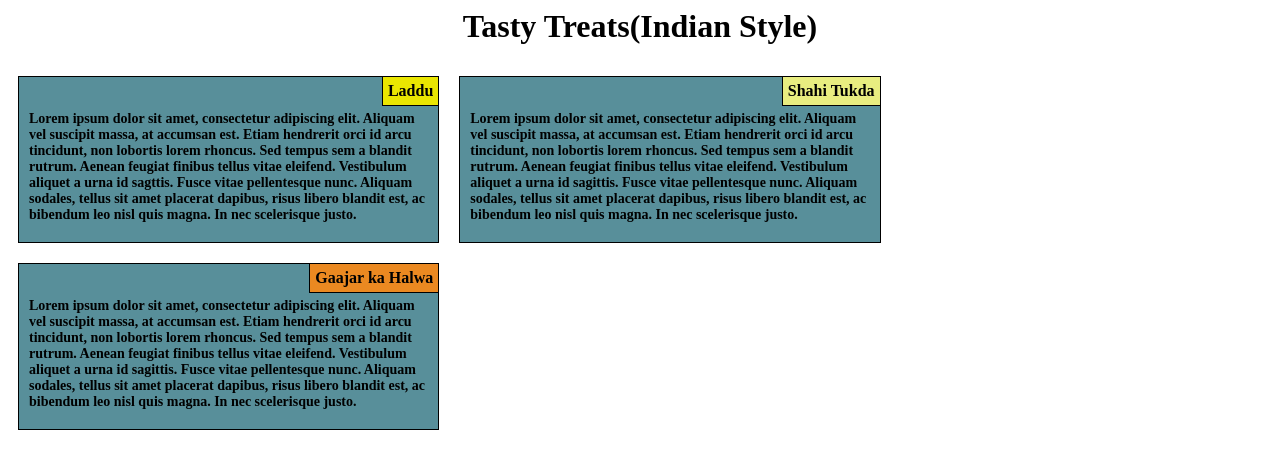
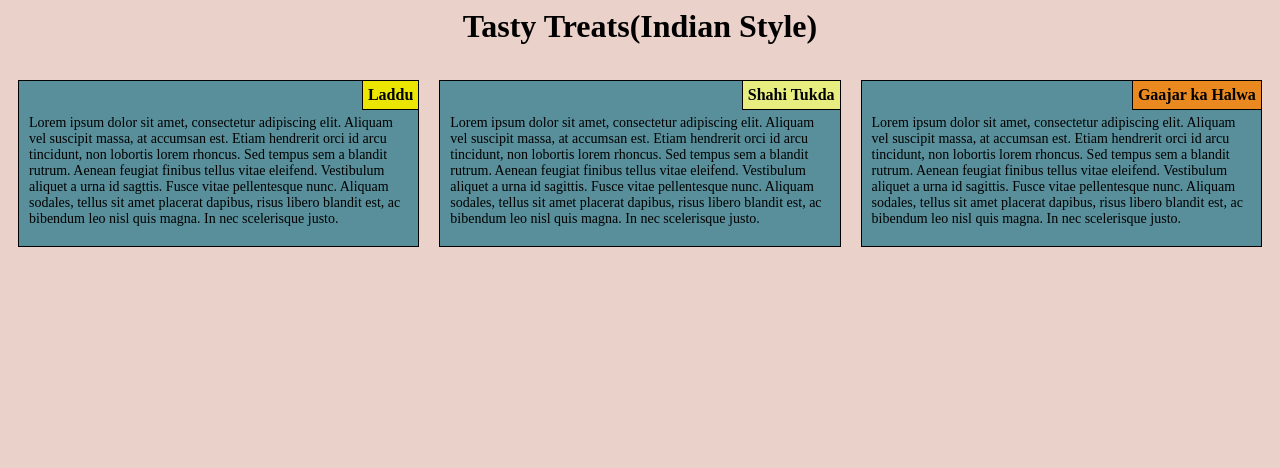
Before and after one commit to Huntsman2019/coursera-webdev, a plain HTML site: page module2-soln/index.html in a window 1280 px wide. Drawn offline with Linux system fonts and the light colour scheme.

Commit message:
Added spacing between sections and made the background better

```diff
--- a/module2-soln/css/style.css
+++ b/module2-soln/css/style.css
@@ -129,9 +129,13 @@
 *{
 	box-sizing: border-box;
 }
+body{
+	background-color: #ead1c9;
+}
 #heading{
 	text-align: center;
 	margin: 0px;
+	margin-bottom: 25px;
 }
 .row{
 	width: 100%;
--- a/module2-soln/index.html
+++ b/module2-soln/index.html
@@ -1,26 +1,32 @@
 <!DOCTYPE html>
 <html>
 <head>
-	<title></title>
+	<title>Module 2 Solution</title>
 	<meta charset="utf-8">
 	<meta name="viewport" content="width=device-width,initial-scale=1">
 	<link rel="stylesheet" href="css/style.css">
 </head>
 <body>
-	<h1 id="heading">Tasty Treats(Indian Style)<h1>
+	<h1 id="heading">Tasty Treats(Indian Style)</h1>
 	<div class="row">
-		<section class="col-lg-4 col-md-6 col-sm-12">
-			<h1 id="h01">Laddu</h1>
-			<p>Lorem ipsum dolor sit amet, consectetur adipiscing elit. Aliquam vel suscipit massa, at accumsan est. Etiam hendrerit orci id arcu tincidunt, non lobortis lorem rhoncus. Sed tempus sem a blandit rutrum. Aenean feugiat finibus tellus vitae eleifend. Vestibulum aliquet a urna id sagttis. Fusce vitae pellentesque nunc. Aliquam sodales, tellus sit amet placerat dapibus, risus libero blandit est, ac bibendum leo nisl quis magna. In nec scelerisque justo.</p>
-		</section>
-		<section class="col-lg-4 col-md-6 col-sm-12">
-			<h1 id="h02">Shahi Tukda</h1>
-			<p>Lorem ipsum dolor sit amet, consectetur adipiscing elit. Aliquam vel suscipit massa, at accumsan est. Etiam hendrerit orci id arcu tincidunt, non lobortis lorem rhoncus. Sed tempus sem a blandit rutrum. Aenean feugiat finibus tellus vitae eleifend. Vestibulum aliquet a urna id sagittis. Fusce vitae pellentesque nunc. Aliquam sodales, tellus sit amet placerat dapibus, risus libero blandit est, ac bibendum leo nisl quis magna. In nec scelerisque justo.</p>
-		</section>
-		<section class="col-lg-4 col-md-12 col-sm-12">
-			<h1 id="h03">Gaajar ka Halwa</h1>
-			<p>Lorem ipsum dolor sit amet, consectetur adipiscing elit. Aliquam vel suscipit massa, at accumsan est. Etiam hendrerit orci id arcu tincidunt, non lobortis lorem rhoncus. Sed tempus sem a blandit rutrum. Aenean feugiat finibus tellus vitae eleifend. Vestibulum aliquet a urna id sagittis. Fusce vitae pellentesque nunc. Aliquam sodales, tellus sit amet placerat dapibus, risus libero blandit est, ac bibendum leo nisl quis magna. In nec scelerisque justo.</p>
-		</section>
+		<div class="col-lg-4 col-md-6 col-sm-12">
+			<section>
+				<h2 id="h01">Laddu</h2>
+				<p>Lorem ipsum dolor sit amet, consectetur adipiscing elit. Aliquam vel suscipit massa, at accumsan est. Etiam hendrerit orci id arcu tincidunt, non lobortis lorem rhoncus. Sed tempus sem a blandit rutrum. Aenean feugiat finibus tellus vitae eleifend. Vestibulum aliquet a urna id sagttis. Fusce vitae pellentesque nunc. Aliquam sodales, tellus sit amet placerat dapibus, risus libero blandit est, ac bibendum leo nisl quis magna. In nec scelerisque justo.</p>
+			</section>
+		</div>
+		<div class="col-lg-4 col-md-6 col-sm-12">
+			<section>
+				<h2 id="h02">Shahi Tukda</h2>
+				<p>Lorem ipsum dolor sit amet, consectetur adipiscing elit. Aliquam vel suscipit massa, at accumsan est. Etiam hendrerit orci id arcu tincidunt, non lobortis lorem rhoncus. Sed tempus sem a blandit rutrum. Aenean feugiat finibus tellus vitae eleifend. Vestibulum aliquet a urna id sagittis. Fusce vitae pellentesque nunc. Aliquam sodales, tellus sit amet placerat dapibus, risus libero blandit est, ac bibendum leo nisl quis magna. In nec scelerisque justo.</p>
+			</section>
+		</div>
+		<div class="col-lg-4 col-md-12 col-sm-12">
+			<section>
+				<h2 id="h03">Gaajar ka Halwa</h2>
+				<p>Lorem ipsum dolor sit amet, consectetur adipiscing elit. Aliquam vel suscipit massa, at accumsan est. Etiam hendrerit orci id arcu tincidunt, non lobortis lorem rhoncus. Sed tempus sem a blandit rutrum. Aenean feugiat finibus tellus vitae eleifend. Vestibulum aliquet a urna id sagittis. Fusce vitae pellentesque nunc. Aliquam sodales, tellus sit amet placerat dapibus, risus libero blandit est, ac bibendum leo nisl quis magna. In nec scelerisque justo.</p>
+			</section>
+		</div>
 	</div>
 </body>
 </html>
```
